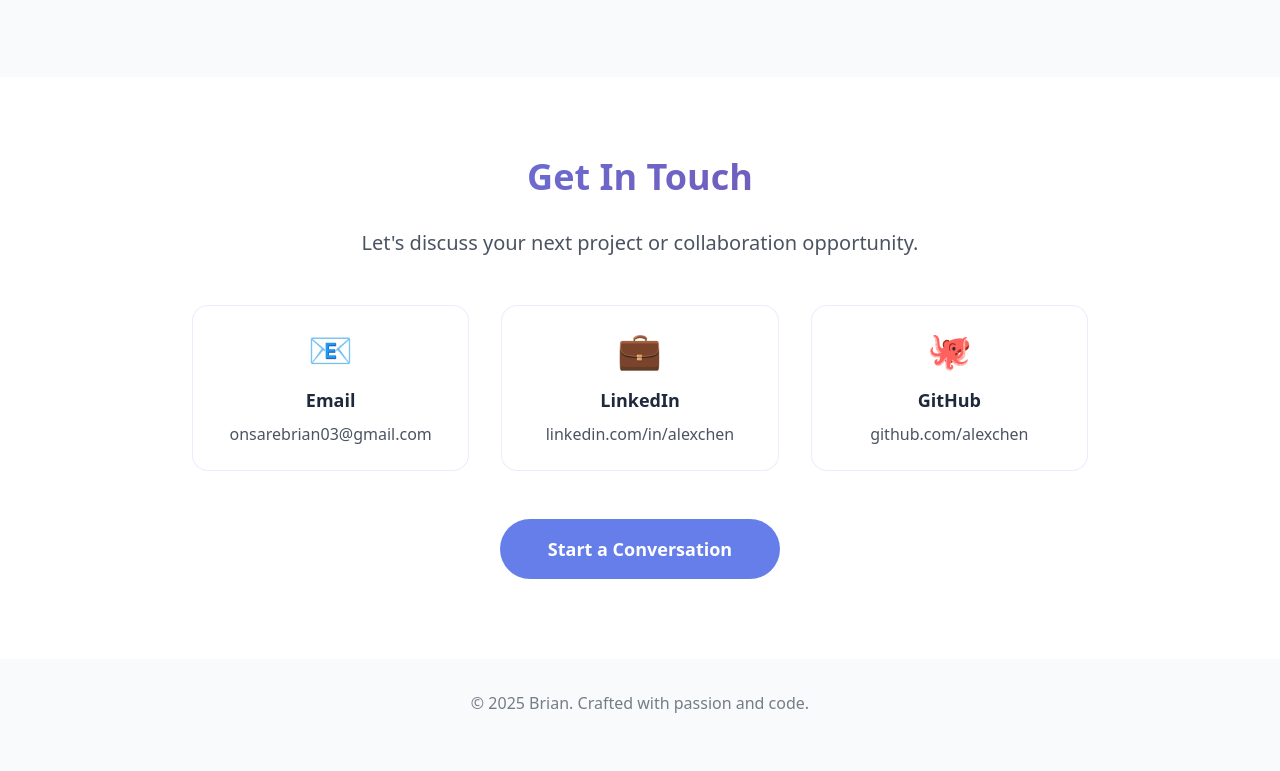
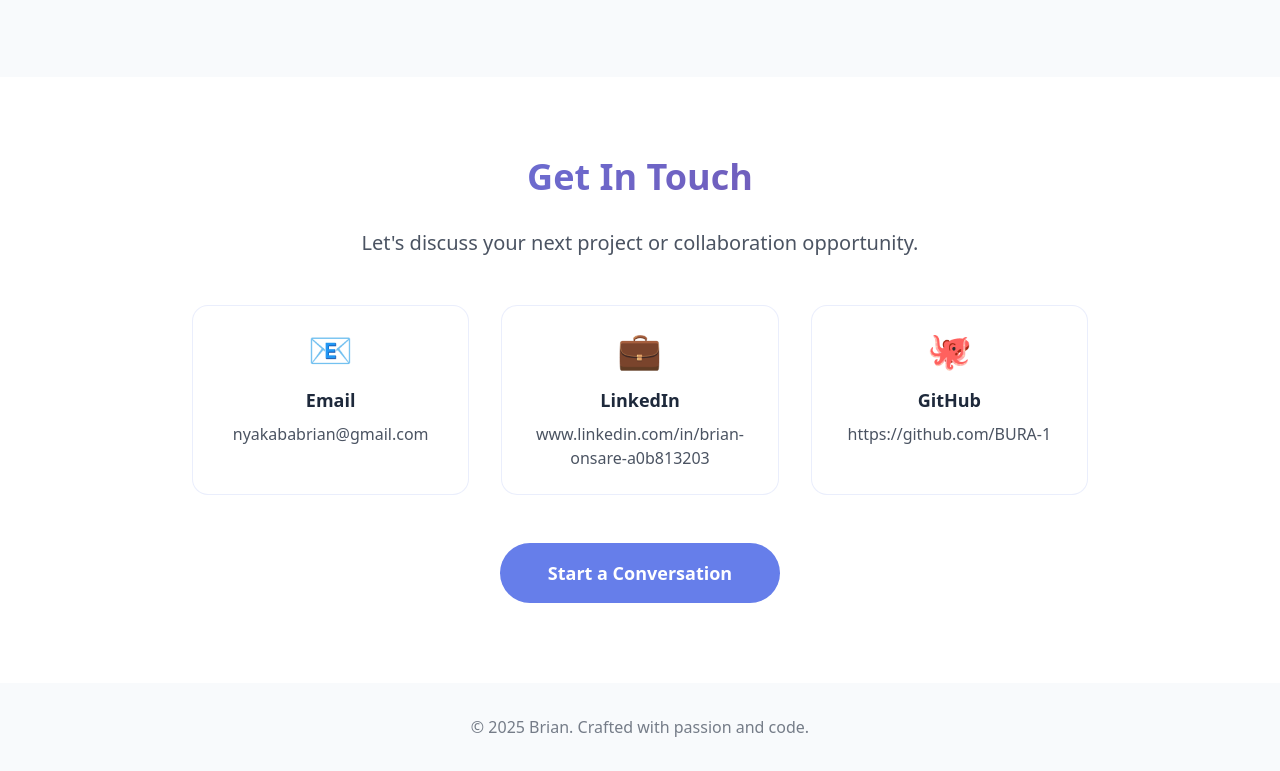
Before and after one commit to BURA-1/Brian-Portfolio, a plain HTML site: page index.html in a window 1280 px wide. Shown: the part 2475-3246 px from the top of the page. Before the commit the page ends 3222 px from the top, so only its background shows below. Drawn offline with nearby package versions, Linux system fonts and the light colour scheme.

Commit message:
Update index.html

```diff
--- a/index.html
+++ b/index.html
@@ -246,21 +246,23 @@
         📧
        </div>
        <h3 class="text-lg font-semibold mb-2">Email</h3>
-       <p class="opacity-80">onsarebrian03@gmail.com</p>
+       <p class="opacity-80">nyakababrian@gmail.com</p>
       </div>
       <div class="p-6 rounded-2xl theme-transition" id="contact-card-2">
        <div class="text-4xl mb-4">
         💼
        </div>
        <h3 class="text-lg font-semibold mb-2">LinkedIn</h3>
-       <p class="opacity-80">linkedin.com/in/alexchen</p>
+       <p class="opacity-80">www.linkedin.com/in/brian-onsare-a0b813203
+
+</p>
       </div>
       <div class="p-6 rounded-2xl theme-transition" id="contact-card-3">
        <div class="text-4xl mb-4">
         🐙
        </div>
        <h3 class="text-lg font-semibold mb-2">GitHub</h3>
-       <p class="opacity-80">github.com/alexchen</p>
+       <p class="opacity-80">https://github.com/BURA-1</p>
       </div>
      </div><button class="px-12 py-4 rounded-full text-lg font-semibold transition-all duration-300 hover:scale-105 theme-transition" id="contact-cta"> Start a Conversation </button>
     </div>
@@ -543,4 +545,5 @@
         }
     </script>
  <script>(function(){function c(){var b=a.contentDocument||a.contentWindow.document;if(b){var d=b.createElement('script');d.innerHTML="window.__CF$cv$params={r:'995b6368d27f73b1',t:'MTc2MTY2NDUyMy4wMDAwMDA='};var a=document.createElement('script');a.nonce='';a.src='/cdn-cgi/challenge-platform/scripts/jsd/main.js';document.getElementsByTagName('head')[0].appendChild(a);";b.getElementsByTagName('head')[0].appendChild(d)}}if(document.body){var a=document.createElement('iframe');a.height=1;a.width=1;a.style.position='absolute';a.style.top=0;a.style.left=0;a.style.border='none';a.style.visibility='hidden';document.body.appendChild(a);if('loading'!==document.readyState)c();else if(window.addEventListener)document.addEventListener('DOMContentLoaded',c);else{var e=document.onreadystatechange||function(){};document.onreadystatechange=function(b){e(b);'loading'!==document.readyState&&(document.onreadystatechange=e,c())}}}})();</script></body>
+
 </html>
```
